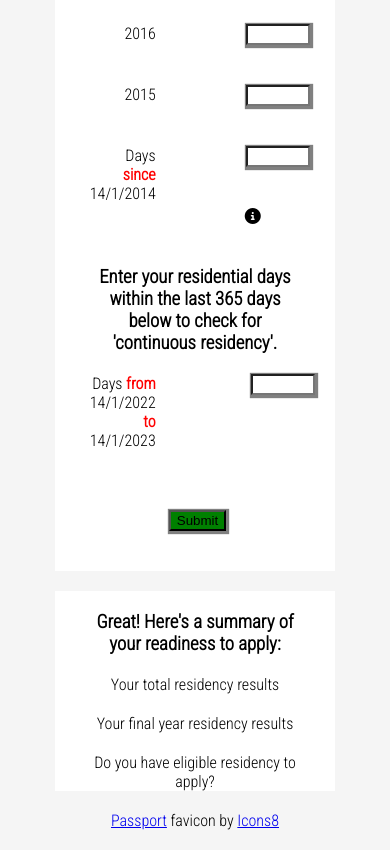
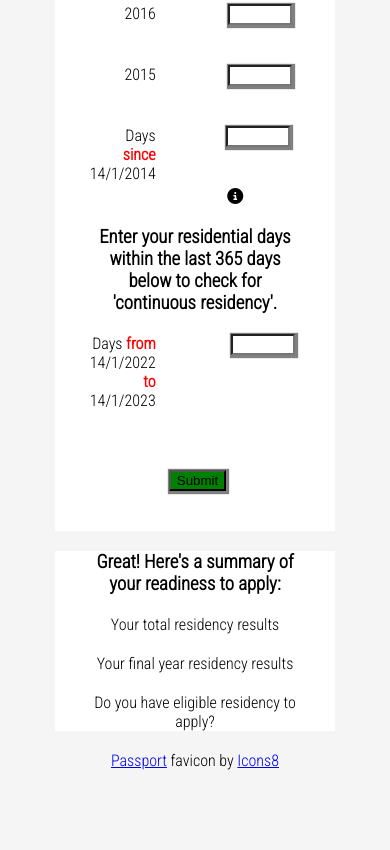
Before and after one commit to BlueBindy/residency-checker, a plain HTML site: page index.html in a window 390 px wide. Shown: the part 1118-1968 px from the top of the page. After the commit the page ends 1908 px from the top, so only its background shows below. Drawn offline with Linux system fonts and the light colour scheme.

Commit message:
Style: media-query adjustment for small screens

```diff
--- a/assets/css/style.css
+++ b/assets/css/style.css
@@ -43,10 +43,10 @@ header,
 }
 
 #input-field10 {
-    margin-left: 90px;
+    margin-left: 70px;
 }
 #input-field11  {
-    margin-left: 95px;
+    margin-left: 75px;
 }
 
 .header {
@@ -72,7 +72,7 @@ h1 {
 }
 
 .heading-space {
-    padding-top: 20px;
+    margin-top: 20px;
 }
 
 .submit {
@@ -111,10 +111,10 @@ div.final-year {
         max-width: 75%;}
 
     #input-field10 {
-        margin-right: 40px;
+        margin-right: 25px;
     }
     #input-field11  {
-        margin-right: 45px;
+        margin-right: 20px;
     }
     header,
     .total-residence,
```
Also changed, not shown: index.html (+3 -1 lines).
